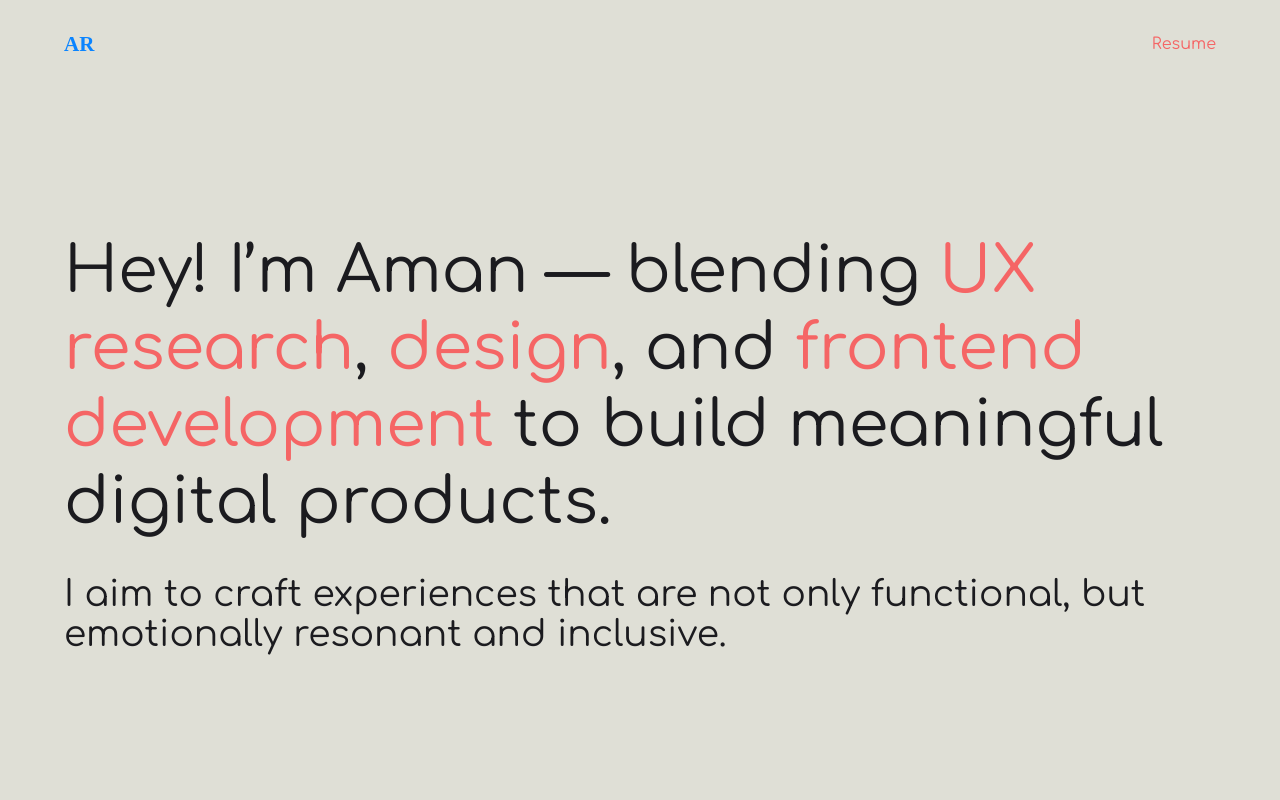
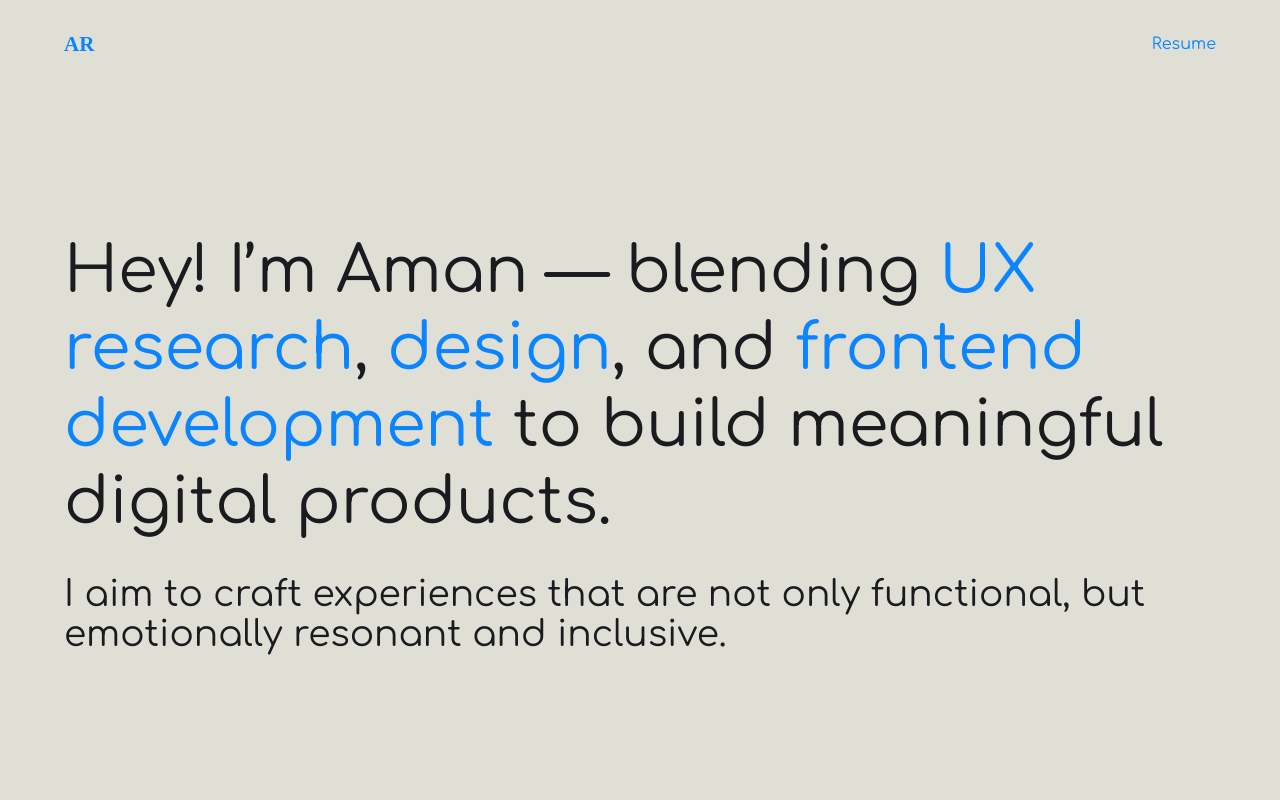
Before and after one commit to 11amanraj/portfolio-april-2025, a Next.js app: page / in a window 1280 px wide. Shown: the top 800 px of the page. Built offline with nearby package versions, Linux system fonts and the light colour scheme.

Commit message:
Changed Primary Colors

```diff
--- a/app/globals.css
+++ b/app/globals.css
@@ -4,7 +4,8 @@
 :root {
   --background: #DFDFD6;
   --foreground:	#1B1B1F;
-  --primary: #F56565;
+  --primary: #0A84FF;
+  /* --primary: #F56565; */
   --font-heading: 'Comfortaa', sans-serif;
   --font-text: 'Lora', serif;
 }
@@ -28,7 +29,8 @@
   :root {
     --background:	#1B1B1F;
     --foreground:	#DFDFD6;
-    --primary: 	#F56565;
+    /* --primary: 	#F56565; */
+    /* --primary: 	#F56565; */
   }
 }
 
```
